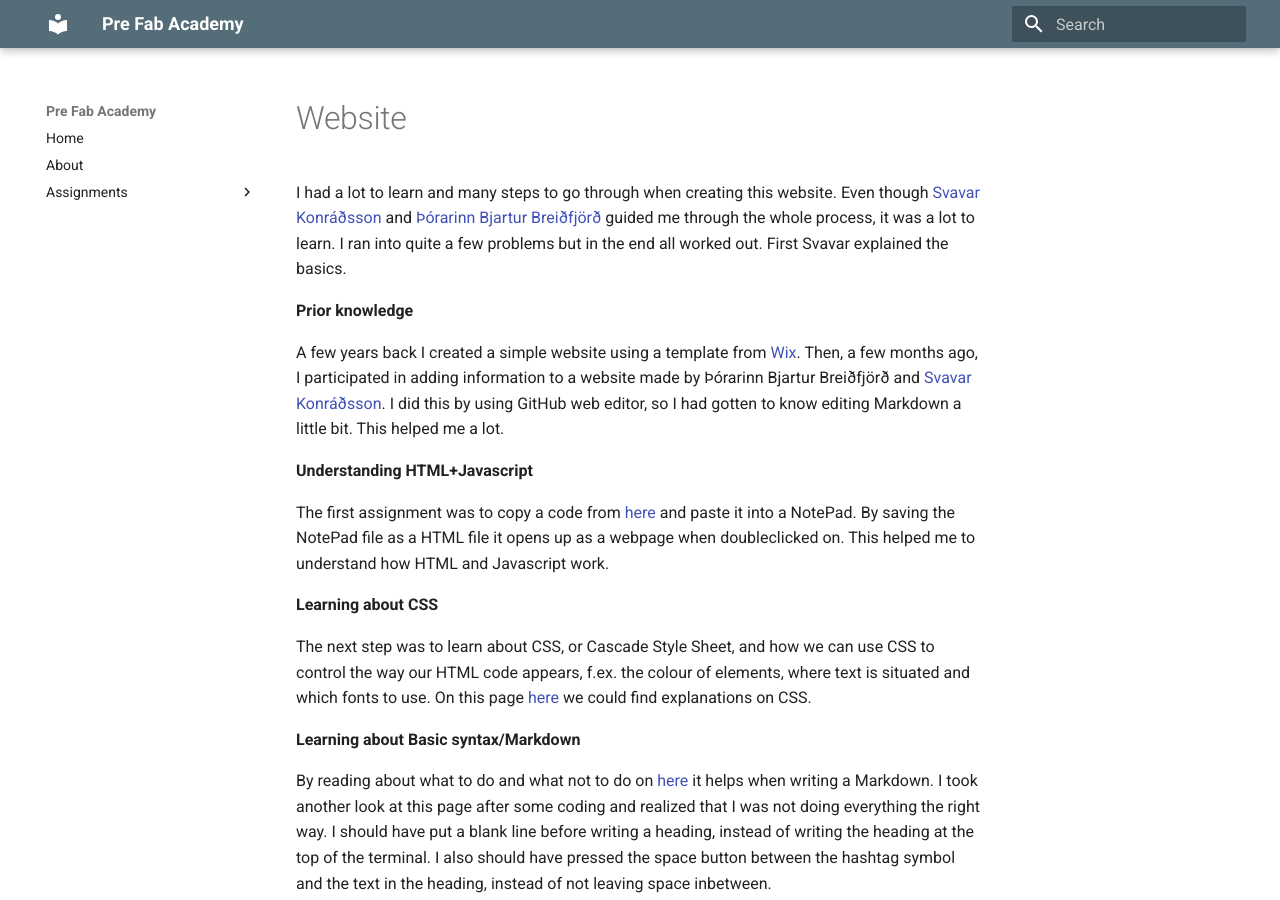
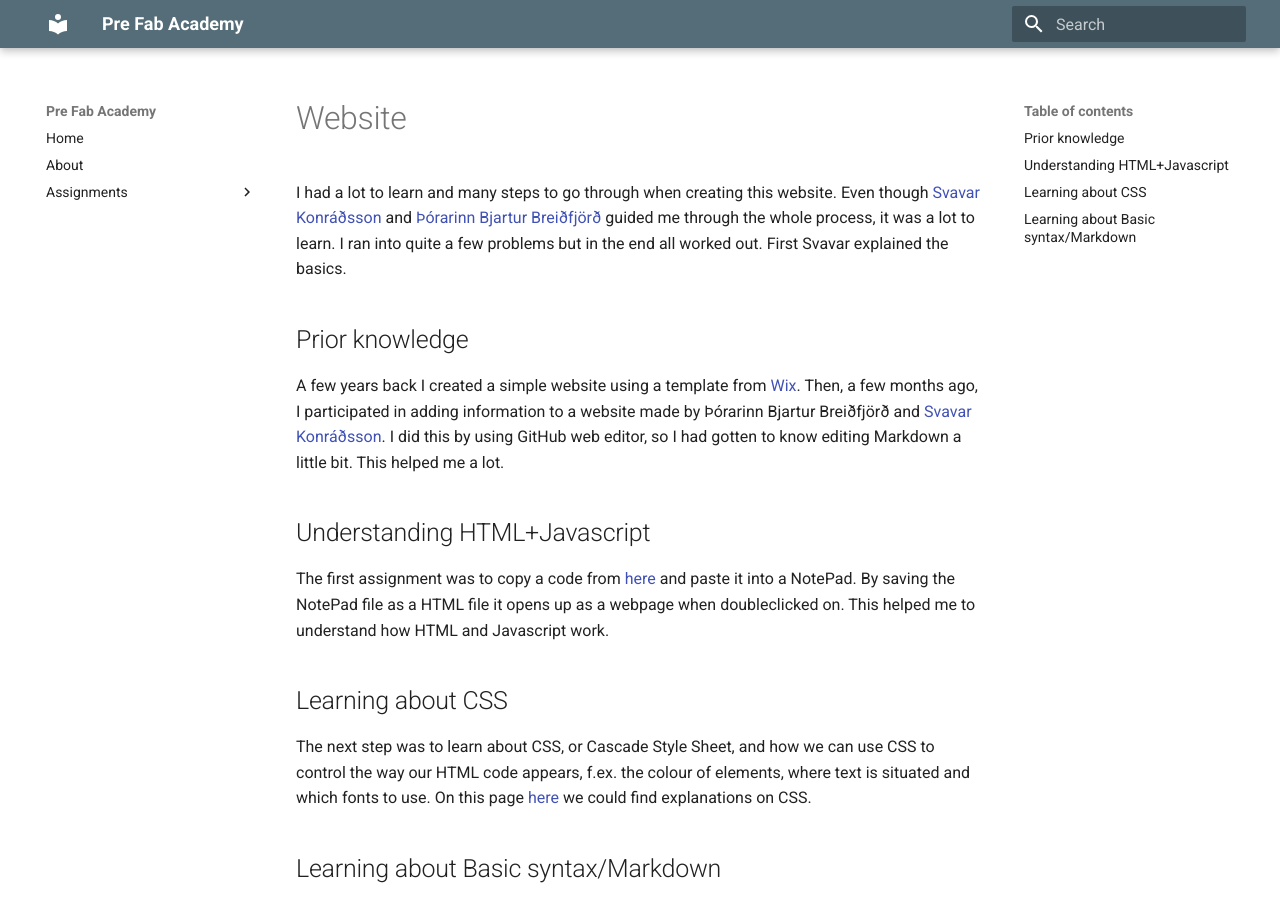
Before and after one commit to OlofH2/Before-Fab-Academy, an MkDocs documentation site: the page built from docs/Website.md, in a window 1280 px wide and 900 px high. Built offline with MkDocs 1.6.1 and Material for MkDocs 9.7.7, drawn with Linux system fonts in a browser that asks for light colours; emoji names are drawn with the system emoji font.

Commit message:
Hashtags bætt við 1

```diff
--- a/docs/Website.md
+++ b/docs/Website.md
@@ -1,22 +1,22 @@
 I had a lot to learn and many steps to go through when creating this website. Even though [Svavar Konráðsson](https://fabacademy.org/2023/labs/isafjordur/students/svavar-konradsson/index.html) and [Þórarinn Bjartur Breiðfjörð](https://fabacademy.org/archives/2015/eu/students/gunnarsson.thorarinn_b.b/index.html) guided me through the whole process, it was a lot to learn. I ran into quite a few problems but in the end all worked out. First Svavar explained the basics.
 
 
-**Prior knowledge**
+##Prior knowledge
 
 A few years back I created a simple website using a template from [Wix](https://www.wix.com/). Then, a few months ago, I participated in adding information to a website made by Þórarinn Bjartur Breiðfjörð and [Svavar Konráðsson](https://fabacademy.org/2023/labs/isafjordur/students/svavar-konradsson/index.html). I did this by using GitHub web editor, so I had gotten to know editing Markdown a little bit. This helped me a lot.
 
 
-**Understanding HTML+Javascript**
+##Understanding HTML+Javascript
 
 The first assignment was to copy a code from [here](https://www.w3schools.com/html/default.asp) and paste it into a NotePad. By saving the NotePad file as a HTML file it opens up as a webpage when doubleclicked on. This helped me to understand how HTML and Javascript work.
 
 
-**Learning about CSS**
+##Learning about CSS
 
 The next step was to learn about CSS, or Cascade Style Sheet, and how we can use CSS to control the way our HTML code appears, f.ex. the colour of elements, where text is situated and which fonts to use. On this page [here](https://www.w3schools.com/css/css_intro.asp) we could find explanations on CSS.
 
 
-**Learning about Basic syntax/Markdown**
+##Learning about Basic syntax/Markdown
 
 By reading about what to do and what not to do on [here](https://www.markdownguide.org/basic-syntax/) it helps when writing a Markdown. I took another look at this page after some coding and realized that I was not doing everything the right way. I should have put a blank line before writing a heading, instead of writing the heading at the top of the terminal. I also should have pressed the space button between the hashtag symbol and the text in the heading, instead of not leaving space inbetween.
 
```
Also changed, not shown: docs/ShopBot.md (+2 -0 lines).
